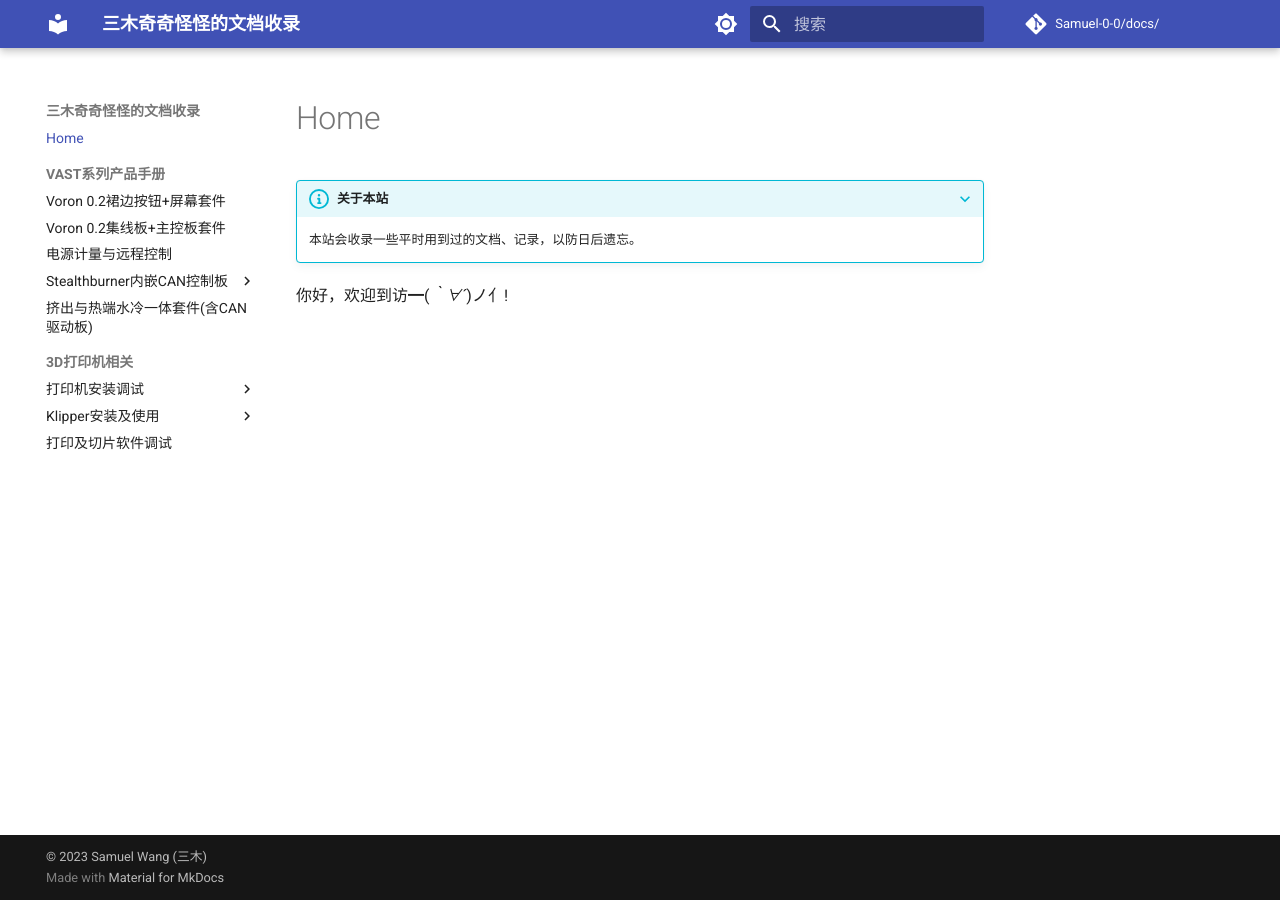
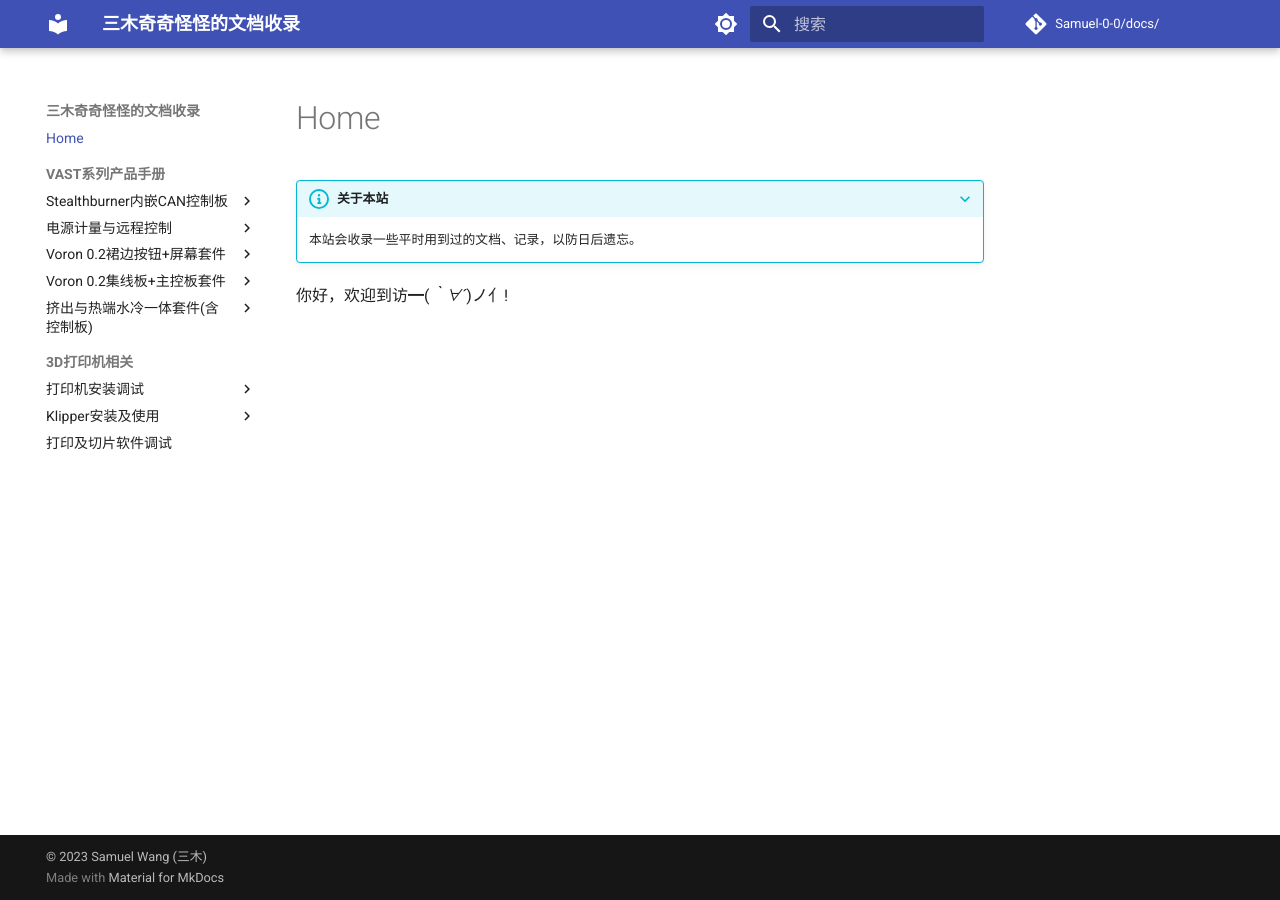
Before and after one commit to Samuel-0-0/docs, an MkDocs documentation site: the page built from docs/index.md, in a window 1280 px wide. Built offline with MkDocs 1.6.1 and Material for MkDocs 9.7.7, drawn with Linux system fonts in a browser that asks for light colours; comment, search, counter and statistics services are not loaded; some of the changed lines change nothing that is shown.

Commit message:
Update mkdocs.yml

```diff
--- a/mkdocs.yml
+++ b/mkdocs.yml
@@ -10,14 +10,27 @@
 nav:
     - Home: index.md
     - VAST系列产品手册:
-      - Voron 0.2裙边按钮+屏幕套件: vast/v0_skirt/readme.md
-      - Voron 0.2集线板+主控板套件: vast/v0_D4/readme.md
-      - 电源计量与远程控制: vast/power/readme.md
       - Stealthburner内嵌CAN控制板:
         - 概述: vast/sb-can/index.md
         - Canboot(可选): vast/sb-can/canboot.md
         - Klipper: vast/sb-can/klipper.md
-      - 挤出与热端水冷一体套件(含CAN驱动板): vast/water/readme.md
+      - 电源计量与远程控制:
+        - 概述: vast/power/index.md
+        - 固件: vast/power/firmware.md
+        - Klipper: vast/power/klipper.md
+      - Voron 0.2裙边按钮+屏幕套件:
+        - 概述: vast/v0-skirt/index.md
+        - Canboot(可选): vast/v0-skirt/canboot.md
+        - Klipper: vast/v0-skirt/klipper.md
+      - Voron 0.2集线板+主控板套件:
+        - 概述: vast/D4/index.md
+        - Canboot(可选): vast/D4/canboot.md
+        - Klipper: vast/D4/klipper.md
+      - 挤出与热端水冷一体套件(含控制板):
+        - 概述: vast/water/index.md
+        - 硬件安装: vast/water/manual.md
+        - Canboot(可选): vast/water/canboot.md
+        - Klipper: vast/water/klipper.md
     - 3D打印机相关:
       - 打印机安装调试:
         - Voron 0.2: 3d_printer/voron/v0.md
@@ -55,7 +68,6 @@
     # 代码块注解，使用方法：在代码要加注解的后面加"# (1)"
     # 然后在代码后面加"1.  注解的内容"
     - content.code.annotate
-    # 导航全部展开
     - navigation.indexes
     - navigation.sections
     - search.highlight
```
